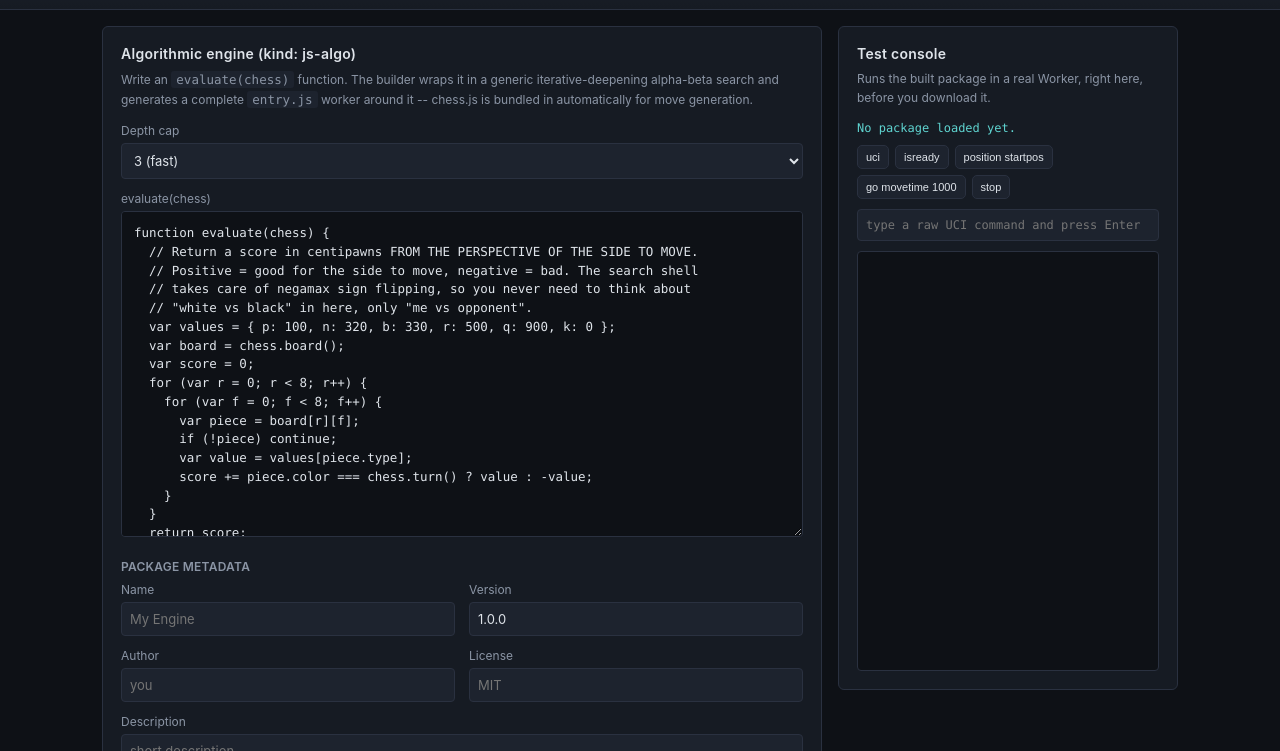
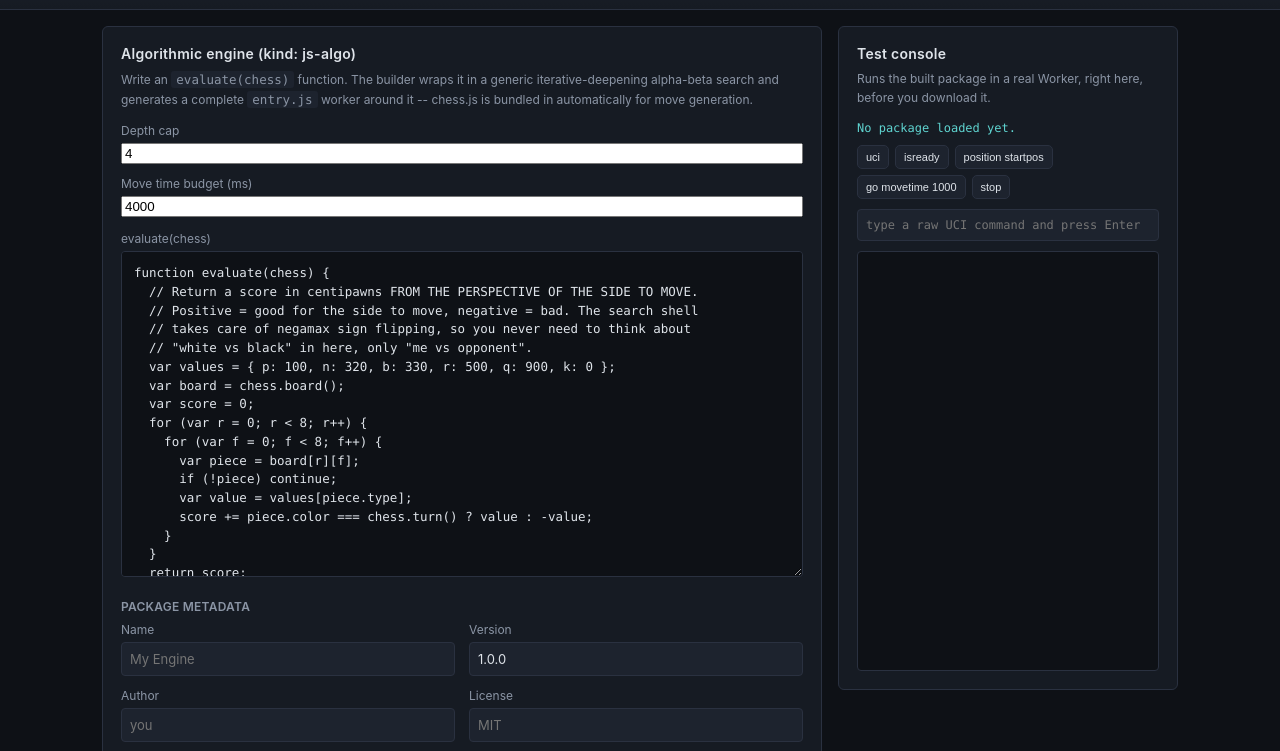
Before and after one commit to Merlin2LmmL/chess.lab, a website built with Vite: page apps/builder/index.html in a window 1280 px wide. Shown: the part 45-796 px from the top of the page. Built offline with nearby package versions, Linux system fonts and the light colour scheme.

Commit message:
Update index.html

```diff
--- a/apps/builder/index.html
+++ b/apps/builder/index.html
@@ -22,6 +22,7 @@
 
       <main class="layout">
         <section class="panel form-panel">
+
           <!-- ALGO TAB -->
           <div class="tab-pane active" id="tab-algo">
             <h2>Algorithmic engine (kind: js-algo)</h2>
@@ -30,15 +31,22 @@
               iterative-deepening alpha-beta search and generates a complete <code>entry.js</code>
               worker around it -- chess.js is bundled in automatically for move generation.
             </p>
-            <label class="field">
-              Depth cap
-              <select id="algo-depth">
-                <option value="2">2 (instant, weak)</option>
-                <option value="3" selected>3 (fast)</option>
-                <option value="4">4 (default-ish, a beat slower)</option>
-                <option value="5">5 (can be slow on tactical positions)</option>
-              </select>
-            </label>
+
+            <div class="field-row">
+              <label class="field">
+                Depth cap
+                <input type="number" id="algo-depth" min="1" max="10" step="1" value="4" />
+              </label>
+              <label class="field">
+                Move time budget (ms)
+                <input type="number" id="algo-movetime" min="50" max="15000" step="50" value="4000" />
+              </label>
+            </div>
+
+            <div class="hint fact-panel" id="algo-depth-facts">
+              <!-- filled in by JS below, recomputed on input -->
+            </div>
+
             <label class="field">
               evaluate(chess)
               <textarea id="algo-evaluate" class="code-editor" spellcheck="false" rows="16"></textarea>
```
